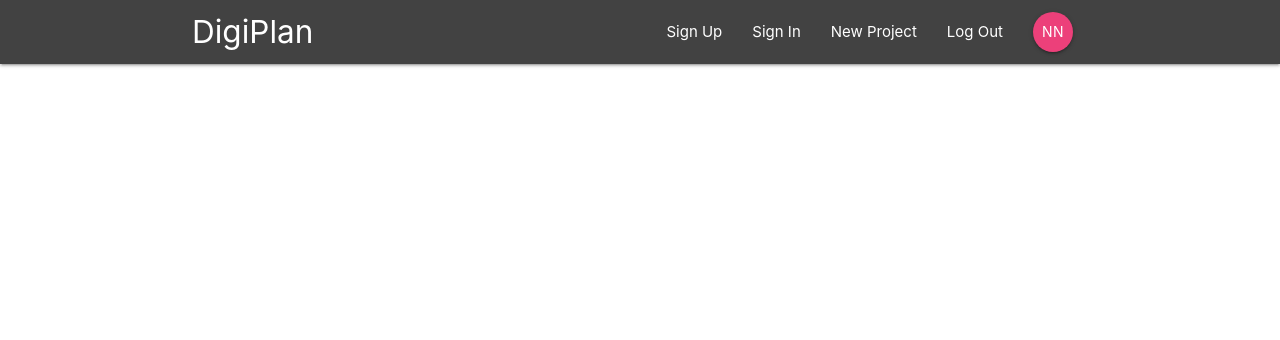
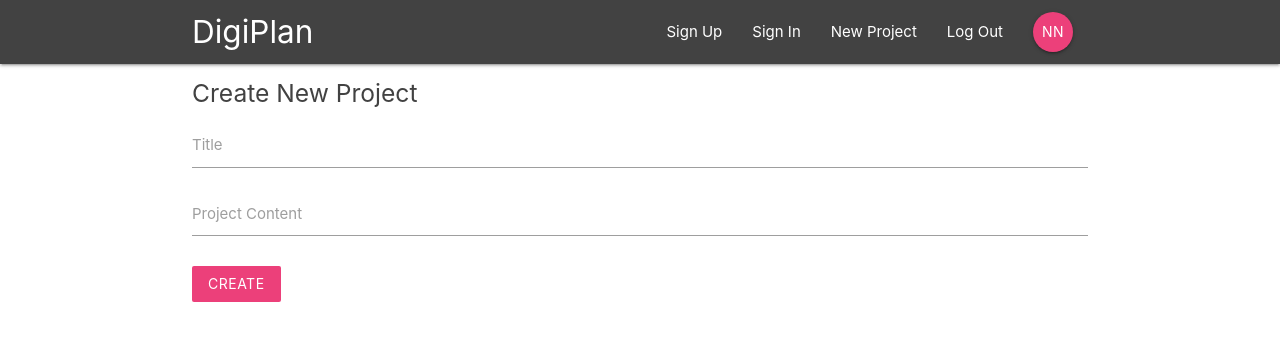
Before and after one commit to rajatmangal/digiPlan, a React (Create React App) app: page /create in a window 1280 px wide. Shown: the top 340 px of the page. Built offline with nearby package versions, Linux system fonts and the light colour scheme.

Commit message:
Create Project component added

```diff
--- a/src/App.js
+++ b/src/App.js
@@ -5,6 +5,7 @@
 import ProjectDetails from './components/projects/ProjectDetails'
 import SignIn from "./components/auth/SignIn"
 import SignUp from "./components/auth/SignUp"
+import CreateProject from './components/projects/CreateProject'
 
 function App() {
   return (
@@ -16,6 +17,7 @@
           <Route path='/project/:id' component={ ProjectDetails } />
           <Route path='/signin' component={ SignIn } />
           <Route path='/signup' component={ SignUp } />
+          <Route path='/create' component={ CreateProject } />
         </Switch>
       </div>
     </BrowserRouter>
--- a/src/components/auth/SignUp.js
+++ b/src/components/auth/SignUp.js
@@ -21,7 +21,7 @@
         return (
             <div className="container">
                 <form className="white" onSubmit={ this.handleSubmit }>
-                    <h5 className="grey-text text-darken-3">Sign In</h5>
+                    <h5 className="grey-text text-darken-3">Sign Up</h5>
                     <div className="input-field">
                         <label htmlFor="fname">First Name</label>
                         <input type="text" id="fname" onChange={ this.handleChange } />
--- a/src/components/projects/CreateProject.js
+++ b/src/components/projects/CreateProject.js
@@ -0,0 +1,40 @@
+import React, { Component } from 'react'
+
+export class CreateProject extends Component {
+    state = {
+        title: null,
+        content: null
+    }
+    handleChange = (e) => {
+        this.setState({
+            [e.target.id]: e.target.value
+         }
+        )
+    }
+    handleSubmit = (e) => {
+        e.preventDefault();
+        console.log(this.state);
+    }
+    render() {
+        return (
+            <div className="container">
+                <form className="white" onSubmit={ this.handleSubmit }>
+                    <h5 className="grey-text text-darken-3">Create New Project</h5>
+                    <div className="input-field">
+                        <label htmlFor="title">Title</label>
+                        <input type="text" id="title" onChange={ this.handleChange } />
+                    </div>
+                    <div className="input-field">
+                        <label htmlFor="content">Project Content</label>
+                        <textarea id="content" className="materialize-textarea" onChange={ this.handleChange }></textarea>
+                    </div>
+                    <div className="input-field">
+                        <button className="btn pink lighten-1 z-depth-0">Create</button>
+                    </div>
+                </form>
+            </div>
+        )
+    }
+}
+
+export default CreateProject
```
